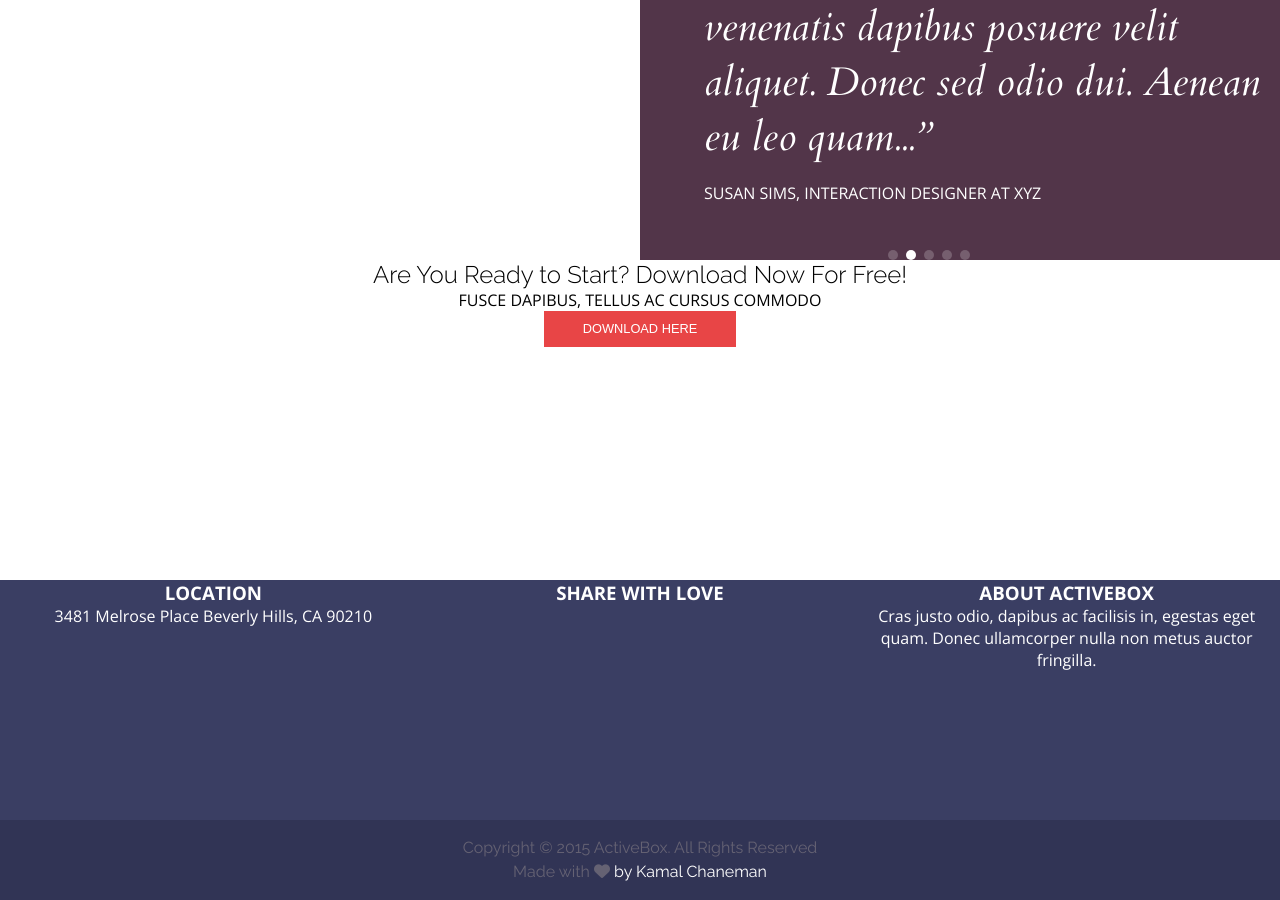
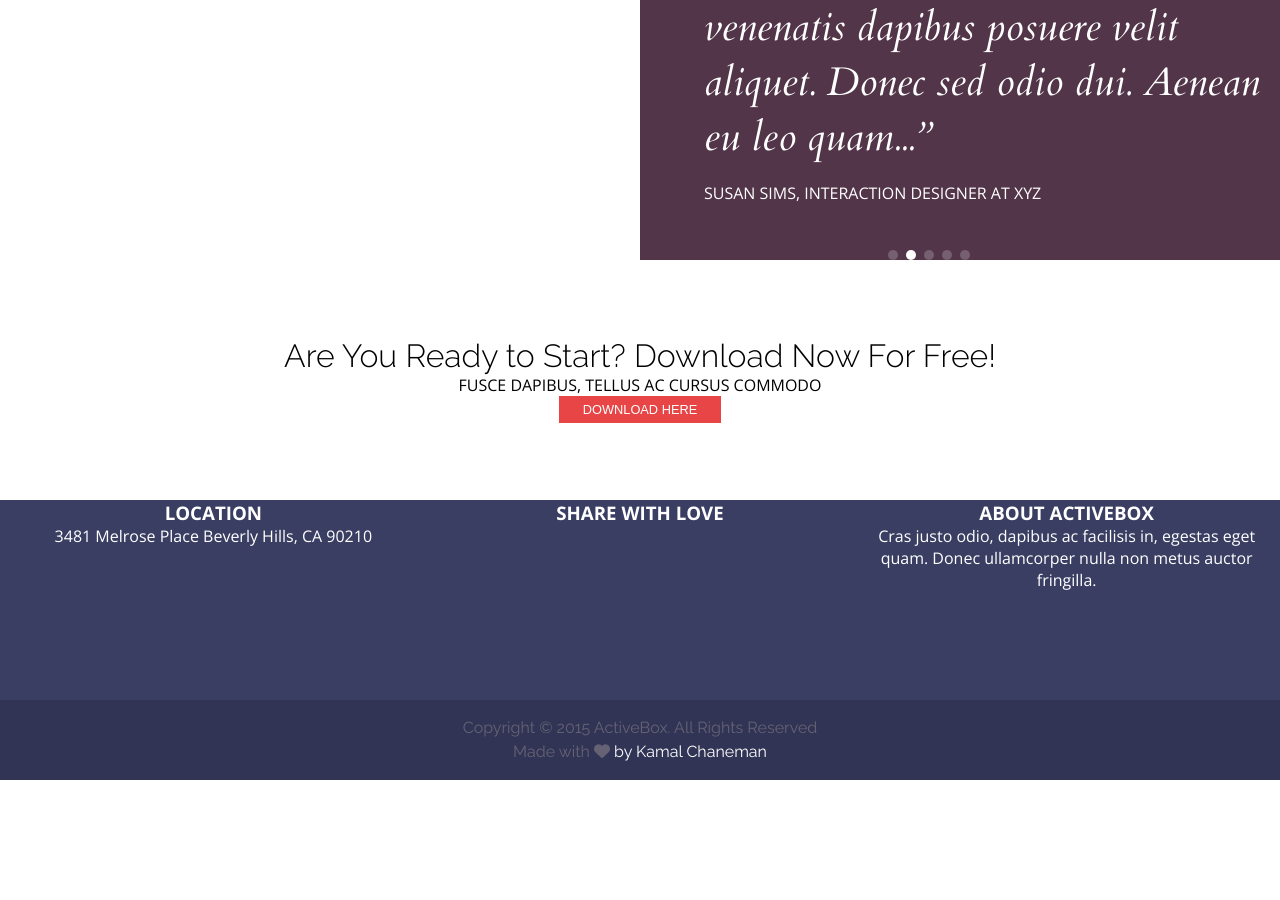
Before and after one commit to sarabarmar/proyectoFinalActiveBox, a plain HTML site: page index.html in a window 1280 px wide. Shown: the part 2513-3413 px from the top of the page. After the commit the page ends 3293 px from the top, so only its background shows below. Drawn offline with nearby package versions, Linux system fonts and the light colour scheme.

Commit message:
Quinto commit

```diff
--- a/styles/style.css
+++ b/styles/style.css
@@ -236,12 +236,13 @@ hr {
 
 .seccion-6 {
     text-align: center;
-    height: 40vh;
+     padding: 6% 19.3% ;
 }
 
 .seccion-6-titulo {
     font-weight: lighter;
     font-family: "Raleway", sans-serif;
+    font-size: 2rem;
 }
 
 .seccion-6-boton {
@@ -256,7 +257,7 @@ hr {
     background-color: #3A3E63;
     color: white;
     text-align: center;
-    height: 30vh;
+    height: 25vh;
 }
 
 .footer-parte-1-grid {
```
